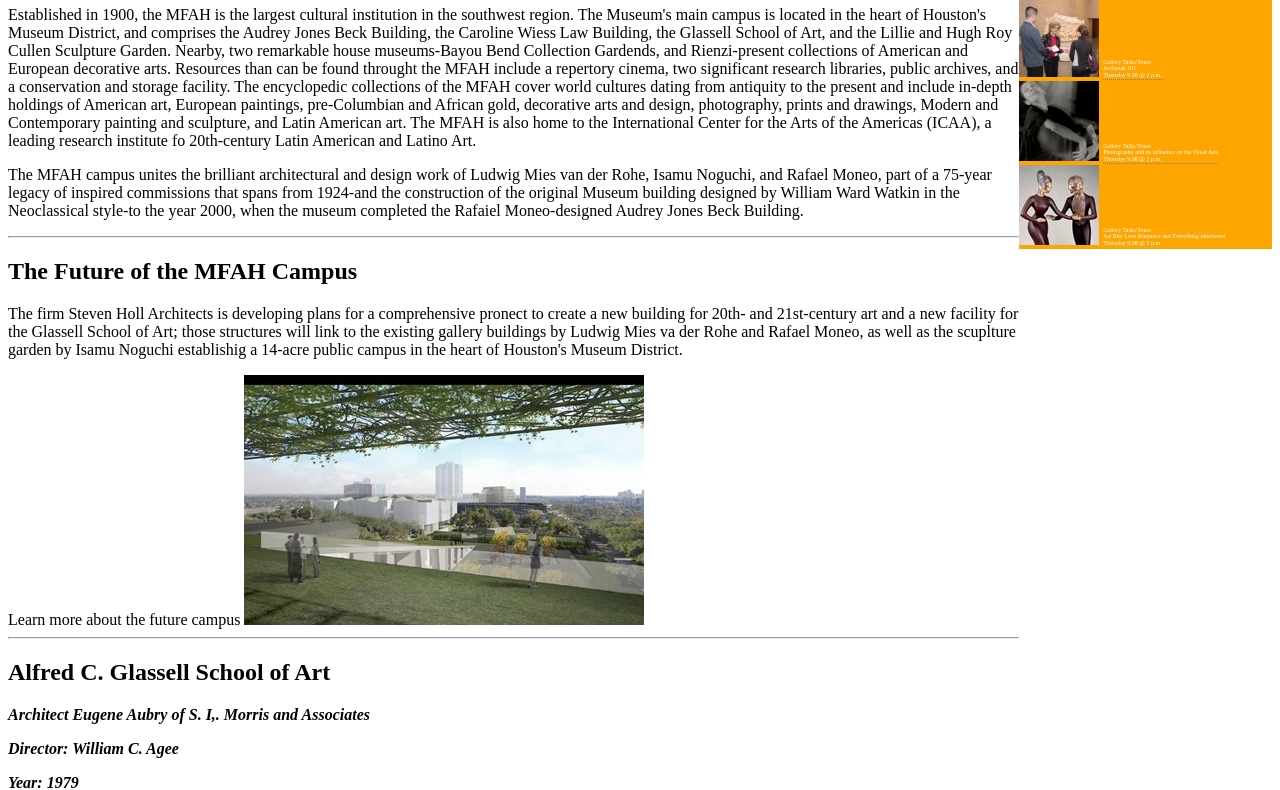
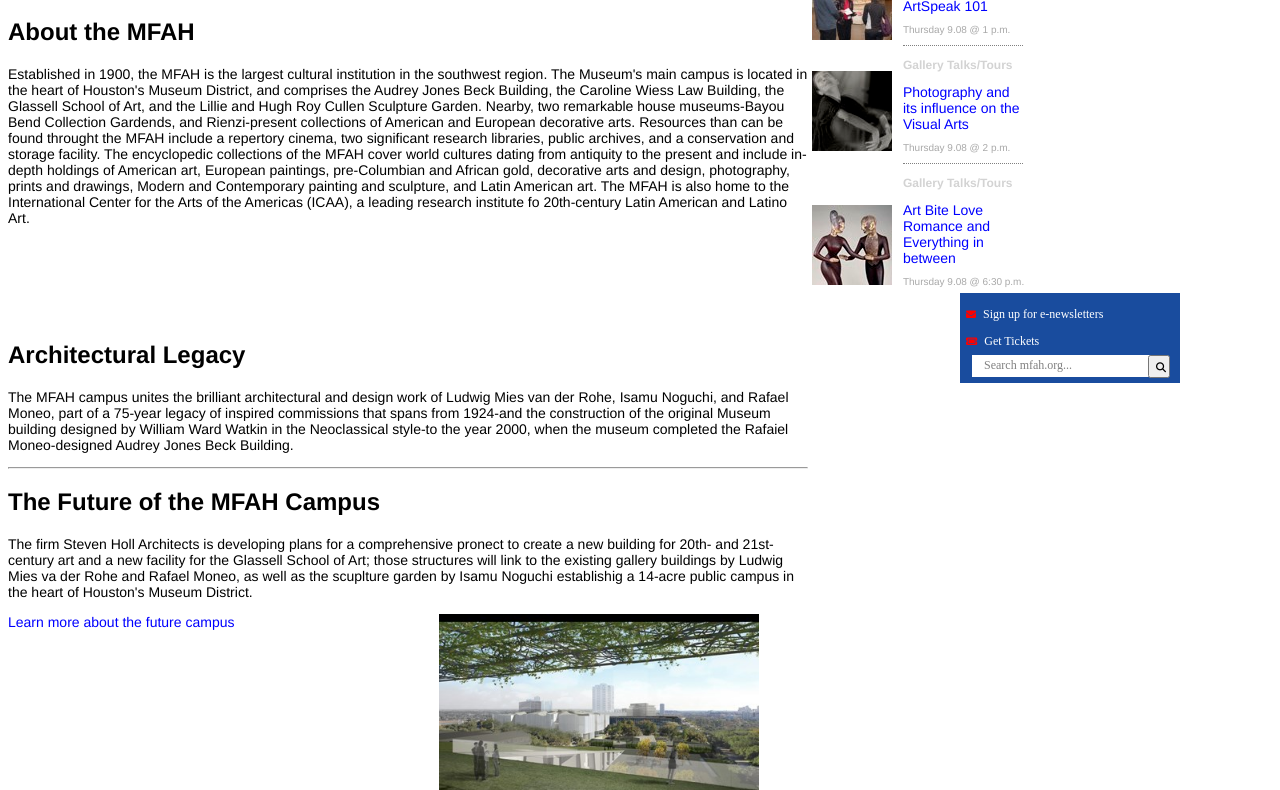
Before and after one commit to grosspath/assignment-05, a plain HTML site: page index.html in a window 1280 px wide. Shown: the part 377-1167 px from the top of the page. Drawn offline with Linux system fonts and the light colour scheme.

Commit message:
second comnmit

```diff
--- a/CSS/style.css
+++ b/CSS/style.css
@@ -1,11 +1,15 @@
 * {
   box-sizing: border-box;
+}
 
-
+#app-container {
+  max-width: 1280px;
+  margin: 0 auto;
+  font-family: "Helvetica Neue";
 }
 
 header {
-  background-color: black;
+  background-color: #323533;
   max-width: 100%;
 }
 
@@ -20,52 +24,198 @@
   padding: 10% 4% 0 0;
 }
 .split-screen {
-  max-width: 45%;
+  max-width: 600px;
+  margin-top: 30px;;
 }
-.split-screen a {
+.yellow {
   text-decoration: none;
-  background-color: green;
-  padding: 1%;
+  background-color: #fcfccf;
+  padding: 6px;
+}
+.lt-blue {
+  text-decoration: none;
+  background-color: #cffcf7;
+  padding: 6px;
 }
 
+.info {
+  font-size: 14px;
+  width: 800px;
+}
 
-
+.title {
+  margin-top: 40px;
+  font-size: 40px;
+  font-weight: 500;
+}
+.column-container {
+  width: 800px;
+}
 
 .mfah {
-  max-width: 100%;
-}
-.arch {
-  max-width: 80%;
+  display: inline-block;
 }
 
-.future {
-  max-width: 80%;
+.right-side {
+  width: 400px;
+  display: inline-block;
+  vertical-align: top;
+}
+
+.pic1, .side-text1 {
+  display: inline-block;
+}
+
+.pic2, .side-text2 {
+  display: inline-block;
+}
+
+.pic3, .side-text3 {
+  display: inline-block;
+}
+
+.side-text1 {
+  color: black;
+  margin: 0 180px 0 6px;
+  border-bottom: 1px grey dotted;
+%;
+  vertical-align: top;
+}
+.side-text2 {
+
+  color: blue;
+  margin: 0 180px 0 6px;
+  border-bottom: 1px grey dotted;
+}
+.side-text3 {
+  margin-left: 6px;
+
+}
+
+.talk {
+  color: lightgrey;
+  font-weight: bolder;
+  font-size: 12px;
+}
+
+.art-speak {
+  color: blue;
+  font-size: 14px;
+  width: 120px;
+  margin: 0;
+}
+
+.bottom {
+  color: darkgrey;
+  font-size: 10px;
+}
+
+.footer-text p {
+  display: inline-block;
+  font-size: 10px;
+  width: 300px;
 }
 
 .alfred {
-  max-width: 80%;
-}
-.right-side {
-  max-width: 20%;
-  background-color: orange;
-  float: right;
+border-bottom: 1px solid lightgrey;
+width: 1200px;
+display: inline-block;
+margin-top: 14px;
 }
 
-.side-text1 {
+.dec-width {
+  display: inline-block;
+
+}
+
+.close {
+  display: inline-block;
+}
+
+.last-sec {
+  display: inline-block;
+  width: 500px;
+  vertical-align: top;
+  font-size: 14px;
+}
+ .fa {
+   color: red;
+   font-size: 12px;
+   padding: 6px;
+   margin: auto;
+}
+
+.future a {
+  vertical-align: top;
+  font-size: 14px;
+  color: blue;
+}
+
+.future img {
+  margin-left: 200px;
+}
+
+.view {
+margin: 10px 0 0 160px;
+color: blue;
+font-size: 12px;
+}
+
+.position {
+  background-color: #194c9e;
+  font-size: 12px;
+  width: 220px;
+  height: 90px;
+  position: fixed;
+  bottom: 40px;
+  right: 100px;
+  padding: 2px;
   color: white;
+
+}
+
+.position button {
+  color: black;
+  font-size: 2px;
+  position: fixed;
+  right: 110px;
+  bottom: 45px;
+  height: 23px;
+  width: 22px;
+}
+
+.position i {
+  color: black;
+  font-size: 10px;
+  padding: 0 2px 0 0;
   display: inline-block;
-  margin-right: 20%;
-  border-bottom: 1px grey dotted;
-  font-size: 4%;
 }
-.side-text2 {
-  font-size: 4%;
-  color: white;
+
+.search-bar  {
+  width: 178px;
+  height: 22px;
+  background-color: white;
+  color: grey;
   display: inline-block;
-  border-bottom: 1px grey dotted;
+  position: fixed;
+  bottom: 34px;
+  right: 130px;
+
 }
-.side-text3 {
-  color: white;
-  display: inline-block;
-  font-size: 4%;
+
+.words {
+  line-height: 20px;
+  margin: 10px 0 -8px 12px;
 }
+
+.position .fa-envelope {
+  color: red;
+  padding: 0 4px;
+
+}
+
+.position .fa-ticket {
+  color: red;
+  padding: 0 4px;
+
+}
--- a/index.html
+++ b/index.html
@@ -3,10 +3,11 @@
 <head>
 <title>assignment-05</title>
 <meta charset="utf-8">
+<script src="https://use.fontawesome.com/5053926e3e.js"></script>
 <link rel="stylesheet" href="./css/style.css">
 </head>
 <body>
-
+  <div id="app-container">
     <header>
       <img src="./images/mfah-logo.png">
       <img src="./images/mfah-label.png">
@@ -30,72 +31,83 @@
     <div class="split-screen">
 
       <ul>
-      <li><a href="#">Home</a></li>
-      <li><a href="#">About</a></li>
-      <li><a href="#">The MFAH: An Architectural History</a></li>
+        <li><a href="#" class="yellow">Home</a></li>
+        <li><a href="#" class="yellow">About</a></li>
+        <li><a href="#" class="lt-blue">The MFAH: An Architectural History</a></li>
       </ul>
     </div>
 
-    <div class="mfah">
-      <h2>The MFAH: An Architectural History</h2>
+      <div class="mfah column-container">
+        <h2 class="title">The MFAH: An Architectural History</h2>
+        <h2>About the MFAH</h2>
+        <p class="info">Established in 1900, the MFAH is the largest cultural institution in the southwest region. The Museum's main campus is located in the heart of Houston's Museum District, and comprises the Audrey Jones Beck Building, the Caroline Wiess Law Building, the Glassell School of Art, and the Lillie and Hugh Roy Cullen Sculpture Garden. Nearby, two remarkable house museums-Bayou Bend Collection Gardends, and Rienzi-present collections of American and European decorative arts. Resources than can be found throught the MFAH include a repertory cinema, two significant research libraries, public archives, and a conservation and storage facility. The encyclopedic collections of the MFAH cover world cultures dating from antiquity to the present and include in-depth holdings of American art, European paintings, pre-Columbian and African gold, decorative arts and design, photography, prints and drawings, Modern and Contemporary painting and sculpture, and Latin American art.  The MFAH is also home to the International Center for the Arts of the Americas (ICAA), a leading research institute fo 20th-century Latin American and Latino Art.</p>
+      </div>
+
+      <div class="right-side">
+        <div class='block-disp'>
+            <h3>Upcoming Events</h3>
+            <img class="pic1" src="./images/mfah-upcoming-event-1-artspeak101.jpg">
+            <div class="side-text1 gallery-info">
+              <p class="talk">Gallery Talks/Tours</p>
+              <p class="art-speak">ArtSpeak 101</p>
+              <p class="bottom">Thursday 9.08 @ 1 p.m.</p>
+            </div>
+            <img class="pic2" src="./images/mfah-upcoming-event-2-photography-influence.jpg">
+            <div class="side-text2 gallery-info">
+              <p class="talk">Gallery Talks/Tours</p>
+              <p class="art-speak">Photography and its influence on the Visual Arts</p>
+              <p class="bottom">Thursday 9.08 @ 2 p.m.</p>
+            </div>
+            <img class="pic3" src="./images/mfah-upcoming-event-3-art-bite.jpg">
+            <div class="side-text3">
+              <p class="talk">Gallery Talks/Tours</p>
+              <p class="art-speak">Art Bite Love Romance and Everything in between</p>
+              <p class="bottom">Thursday 9.08 @ 6:30 p.m.</p>
+
+            </div>
+            <div class="view">view all ></div>
+        </div>
+      </div>
+
+    <div class="arch column-container">
+      <h2>Architectural Legacy</h2>
+      <p class="info">The MFAH campus unites the brilliant architectural and design work of Ludwig Mies van der Rohe, Isamu Noguchi, and Rafael Moneo, part of a 75-year legacy of inspired commissions that spans from 1924-and the construction of the original Museum building designed by William Ward Watkin in the Neoclassical style-to the year 2000, when the museum completed the Rafaiel Moneo-designed Audrey Jones Beck Building.</p>
+      <hr/>
+    </div>
+
+    <div class="future column-container">
+      <h2>The Future of the MFAH Campus</h2>
+      <p class="info">The firm Steven Holl Architects is developing plans for a comprehensive pronect to create a new building for 20th- and 21st-century art and a new facility for the Glassell School of Art; those structures will link to the existing gallery buildings by Ludwig Mies va der Rohe and Rafael Moneo, as well as the scuplture garden by Isamu Noguchi establishig a 14-acre public campus in the heart of Houston's Museum District.</p>
+      <a>Learn more about the future campus</a>
+      <img src="./images/mfah-future-campus.jpg">
+
+    </div>
     <hr/>
 
-      <div class="right-side">
-          <p>Upcoming Events</p>
-          <img src="./images/mfah-upcoming-event-1-artspeak101.jpg">
-          <div class="side-text1">
-            <p>Gallery Talks/Tours</p>
-            <p>ArtSpeak 101</p>
-            <p>Thursday 9.08 @ 2 p.m.</p>
-          </div>
-          <img src="./images/mfah-upcoming-event-2-photography-influence.jpg">
-          <div class="side-text2">
-            <p>Gallery Talks/Tours</p>
-            <p>Photography and its influence on the Vsual Arts</p>
-            <p>Thursday 9.08 @ 2 p.m.</p>
-          </div>
-          <img src="./images/mfah-upcoming-event-3-art-bite.jpg">
-          <div class="side-text3">
-            <p>Gallery Talks/Tours</p>
-            <p>Art Bite Love Romance and Everything inbetween</p>
-            <p>Thursday 9.08 @ 2 p.m.</p>
-          </div>
-        </div>
-      <h2>About the MFAH</h2>
-      <p>Established in 1900, the MFAH is the largest cultural institution in the southwest region. The Museum's main campus is located in the heart of Houston's Museum District, and comprises the Audrey Jones Beck Building, the Caroline Wiess Law Building, the Glassell School of Art, and the Lillie and Hugh Roy Cullen Sculpture Garden. Nearby, two remarkable house museums-Bayou Bend Collection Gardends, and Rienzi-present collections of American and European decorative arts. Resources than can be found throught the MFAH include a repertory cinema, two significant research libraries, public archives, and a conservation and storage facility. The encyclopedic collections of the MFAH cover world cultures dating from antiquity to the present and include in-depth holdings of American art, European paintings, pre-Columbian and African gold, decorative arts and design, photography, prints and drawings, Modern and Contemporary painting and sculpture, and Latin American art.  The MFAH is also home to the International Center for the Arts of the Americas (ICAA), a leading research institute fo 20th-century Latin American and Latino Art.</p>
+    <div class="alfred column-container">
+      <h2>Alfred C. Glassell School of Art</h2>
+      <img class="close" src="./images/mfah-glassell-school-of-art.jpg">
+      <div class="last-sec">
+        <p><strong><em>Architect Eugene Aubry of S. I. Morris and Associates</em></strong></p>
+        <p><strong><em>Director: William C. Agee</em></strong></p>
+        <p><strong><em>Year: 1979</em></strong></p>
+        <p class="dec-width">By the mid-1970s, the Musuem needed a new facility for its school of art to accommodate the growing student body. Under the guidance of Museum director William C. Agee, and with a generous donation from Alfred Glassell, Jr., a plan for an approximately 42,000-square-foot building was drawn up by architects Eugene Aubry and R. Nolen Willis of the prominent Houston firm S. I. Morris and Associates.  The building-a two-story space made from conctrete and glass-block, and located one block north of the Museum-represented the first time that the school had a home of its own in its 52-year history.  The Glassell School of Art opened to the public on January 13, 1979.</p>
     </div>
 
     </div>
 
-
-
-
-  <div class="arch">
-    <p>The MFAH campus unites the brilliant architectural and design work of Ludwig Mies van der Rohe, Isamu Noguchi, and Rafael Moneo, part of a 75-year legacy of inspired commissions that spans from 1924-and the construction of the original Museum building designed by William Ward Watkin in the Neoclassical style-to the year 2000, when the museum completed the Rafaiel Moneo-designed Audrey Jones Beck Building.</p>
-    <hr/>
   </div>
-
-  <div class="future">
-    <h2>The Future of the MFAH Campus</h2>
-    <p>The firm Steven Holl Architects is developing plans for a comprehensive pronect to create a new building for 20th- and 21st-century art and a new facility for the Glassell School of Art; those structures will link to the existing gallery buildings by Ludwig Mies va der Rohe and Rafael Moneo, as well as the scuplture garden by Isamu Noguchi establishig a 14-acre public campus in the heart of Houston's Museum District.</p>
-    <a>Learn more about the future campus</a>
-    <img src="./images/mfah-future-campus.jpg">
-    <hr/>
-  </div>
-
-  <div class="alfred">
-    <h2>Alfred C. Glassell School of Art</h2>
-    <p><strong><em>Architect Eugene Aubry of S. I,. Morris and Associates</em></strong></p>
-    <p><strong><em>Director: William C. Agee</em></strong></p>
-    <p><strong><em>Year: 1979</em></strong></p>
-    <p>By the mid-1970s, the Musuem needed a new facility for its school of art to accommodate the growing student body. Under the guidance of Museum director William C. Agee, and with a generous donation from Alfred Glassell, Jr., a plan for an approximately 42,000-square-foot building was drawn up by architects Eugene Aubry and R. Nolen Willis of the prominent Houston firm S. I. Morris and Associates.  The building-a two-story space made from conctrete and glass-block, and located one block north of the Museum-represented the first time that the school had a home of its own in its 52-year history.  The Glassell School of Art opened to the public on January 13, 1979.</p>
-    <img src="./images/mfah-glassell-school-of-art.jpg">
-    <hr/>
-  </div>
-
+  <div class="position">
+    <p><i class="fa fa-envelope" aria-hidden="true"></i> Sign up for e-newsletters</p>
+    <p><i class="fa fa-ticket" aria-hidden="true"></i> Get Tickets</p>
+    <p class="search-bar"><span class="words">Search mfah.org...</span></p>
+    <button><i class="fa fa-search" aria-hidden="true"></i></button>
   </div>
 </body>
-  <footer>
-    <p><strong>Main address</strong></p>
+  <footer class="footer-text">
+    <p><strong>Main address</strong><i class="fa fa-caret-right" aria-hidden="true"></i></i><span> 1001 Bissonnet, Houston, Texas 77005</span></p>
+    <p><strong>MFAH Information Line</strong><i class="fa fa-caret-right"></i><span> 713.639.7300</span></p>
+    <p><strong>Sign up for e-newsletters</strong><i class="fa fa-caret-right"></i></p>
+    <p><strong>MFAH Community Profile</strong><i class="fa fa-caret-right"></i></p>
   </footer>
 </html>
```
Lines whose indentation alone changed are shown as unchanged.
